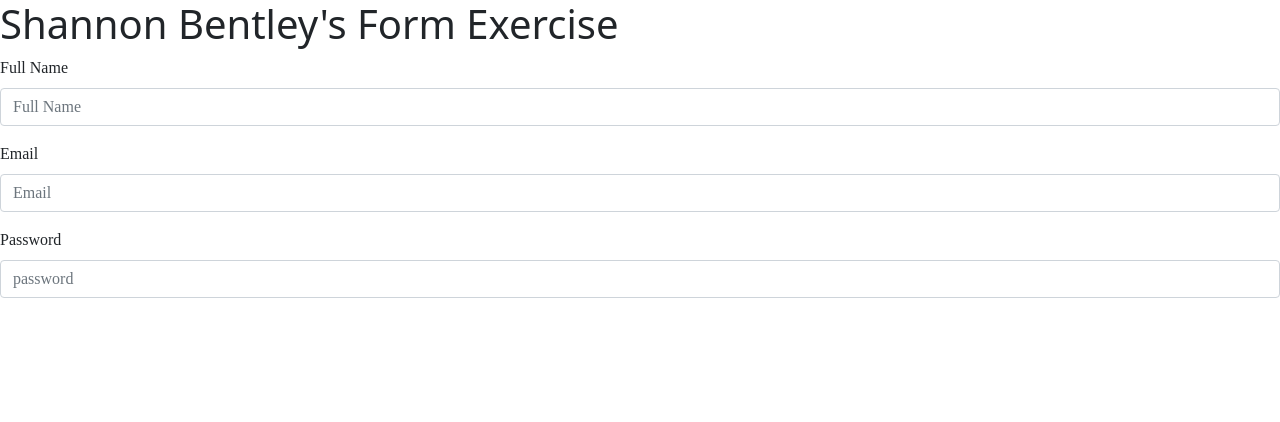
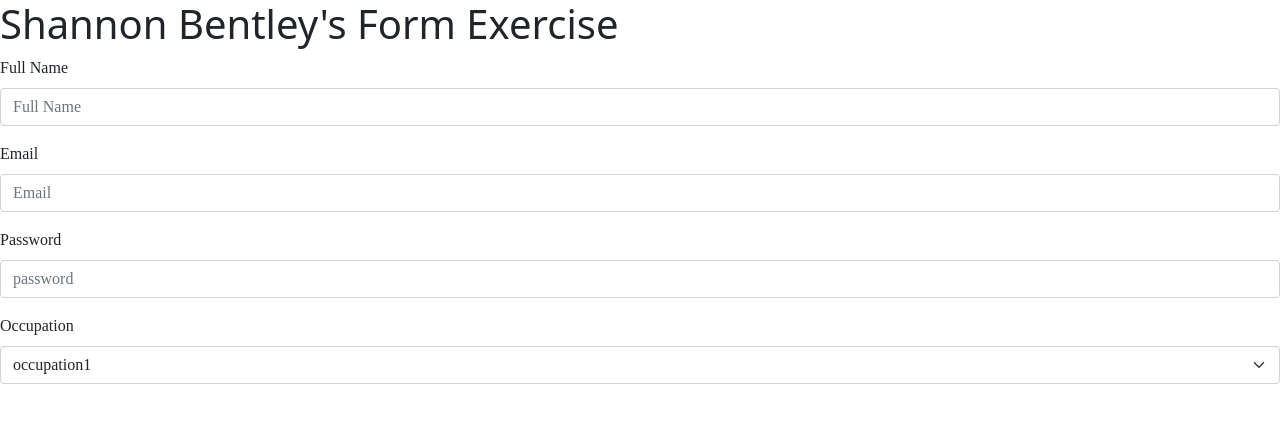
Before and after one commit to shay90210/form-exercise-app, a React (Create React App) app: page / in a window 1280 px wide. Shown: the top 422 px of the page. Built offline with nearby package versions, Linux system fonts and the light colour scheme.

Commit message:
added occupation slot

```diff
--- a/src/components/FormExercise.js
+++ b/src/components/FormExercise.js
@@ -3,7 +3,8 @@ import {
     Form,
     Label,
     FormGroup,
-    Col
+    Col,
+    Input
 } from 'reactstrap';
 
 const FormExercise = () => {
@@ -49,6 +50,23 @@ const FormExercise = () => {
                                     className='form-control'
                                 />
                         </FormGroup>
+                        <FormGroup>
+                            <Label htmlFor='occupation'>Occupation</Label>
+                                <Input
+                                    id='occupation'
+                                    name='Select Occupation'
+                                    type='select'
+                                >
+                                    <option>occupation1</option>
+                                    <option>occupation2</option>
+                                    <option>occupation3</option>
+                                    <option>occupation4</option>
+                                    <option>occupation5</option>
+                                    <option>occupation6</option>
+                                    <option>occupation7</option>
+                                    <option>occupation8</option>
+                                </Input>
+                        </FormGroup>
                     </Form>
                 </Formik>
         </div>
```
